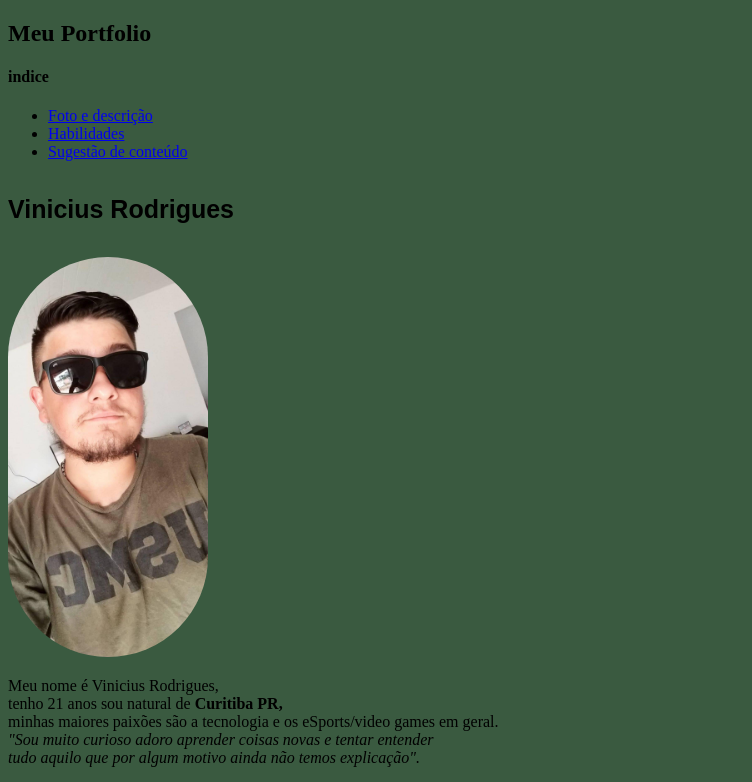
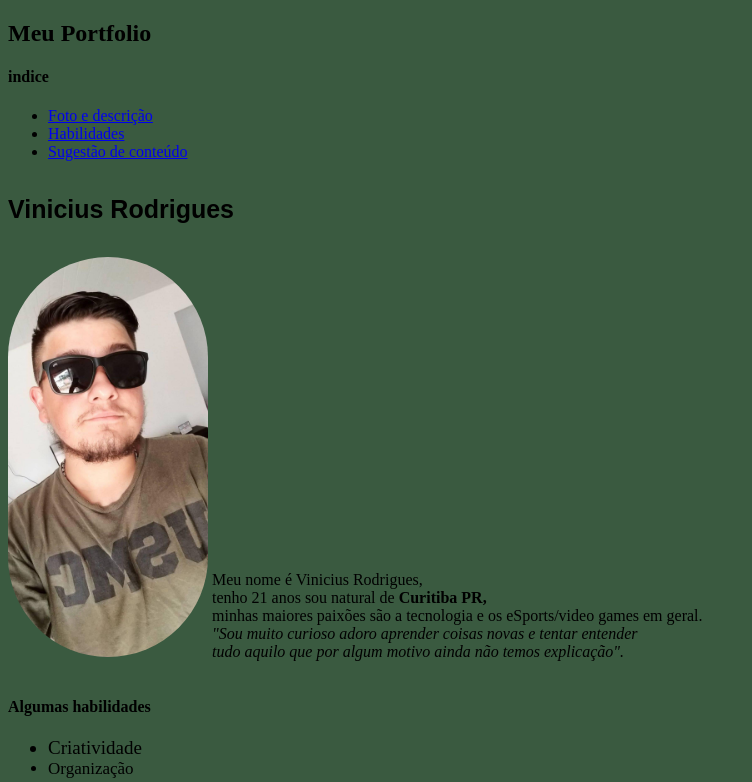
Before and after one commit to VRodriguera/VRodriguera.github.io, a plain HTML site: page index.html in a window 1280 px wide. Shown: the top 782 px of the page, without its empty margins (0-752 px from the left). Drawn offline with Linux system fonts and the light colour scheme.

Commit message:
coloca a descriçao ao lado da foto

```diff
--- a/index.html
+++ b/index.html
@@ -21,10 +21,10 @@
       <h4 id="nome">Vinicius Rodrigues</h4>
    </div>
 
-   <div class="imagem">
+   <div class="imagem posiçao">
       <img id="foto" src="img/foto perfil.jpg" alt="Foto de Vinicius Rodrigues" ></img>
 
-      <div class="descriçao">
+      <div class="descriçao posiçao">
          <p>Meu nome é Vinicius Rodrigues,
             <br />
             tenho 21 anos sou natural de <b>Curitiba PR,</b>
--- a/style.css
+++ b/style.css
@@ -19,3 +19,9 @@ border-radius: 200px;
 width: 200px;
 
 }
+.posiçao{
+    display: inline-block;
+}
+.desciçao{
+    margin-top: 50px;
+}
```
